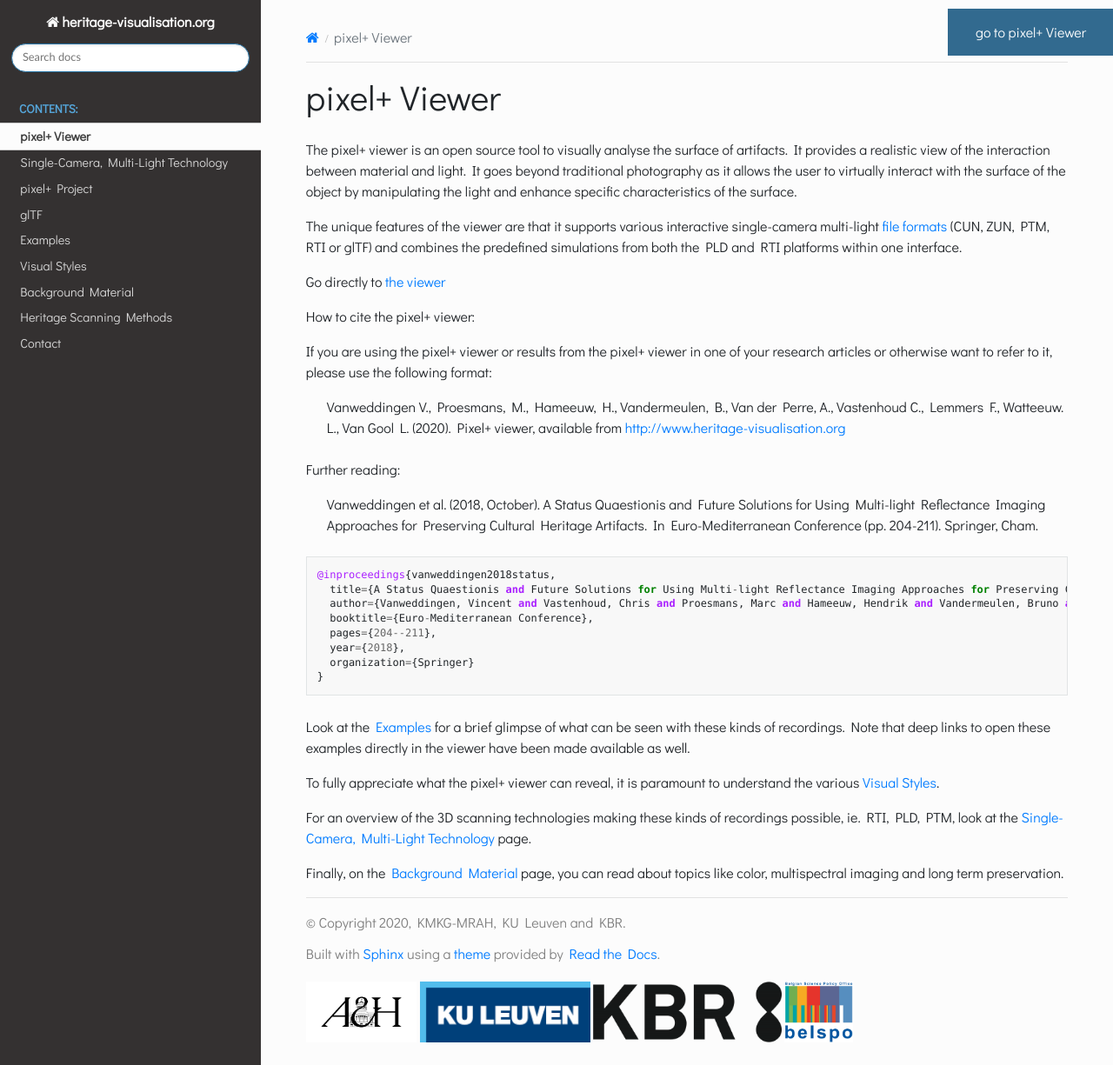
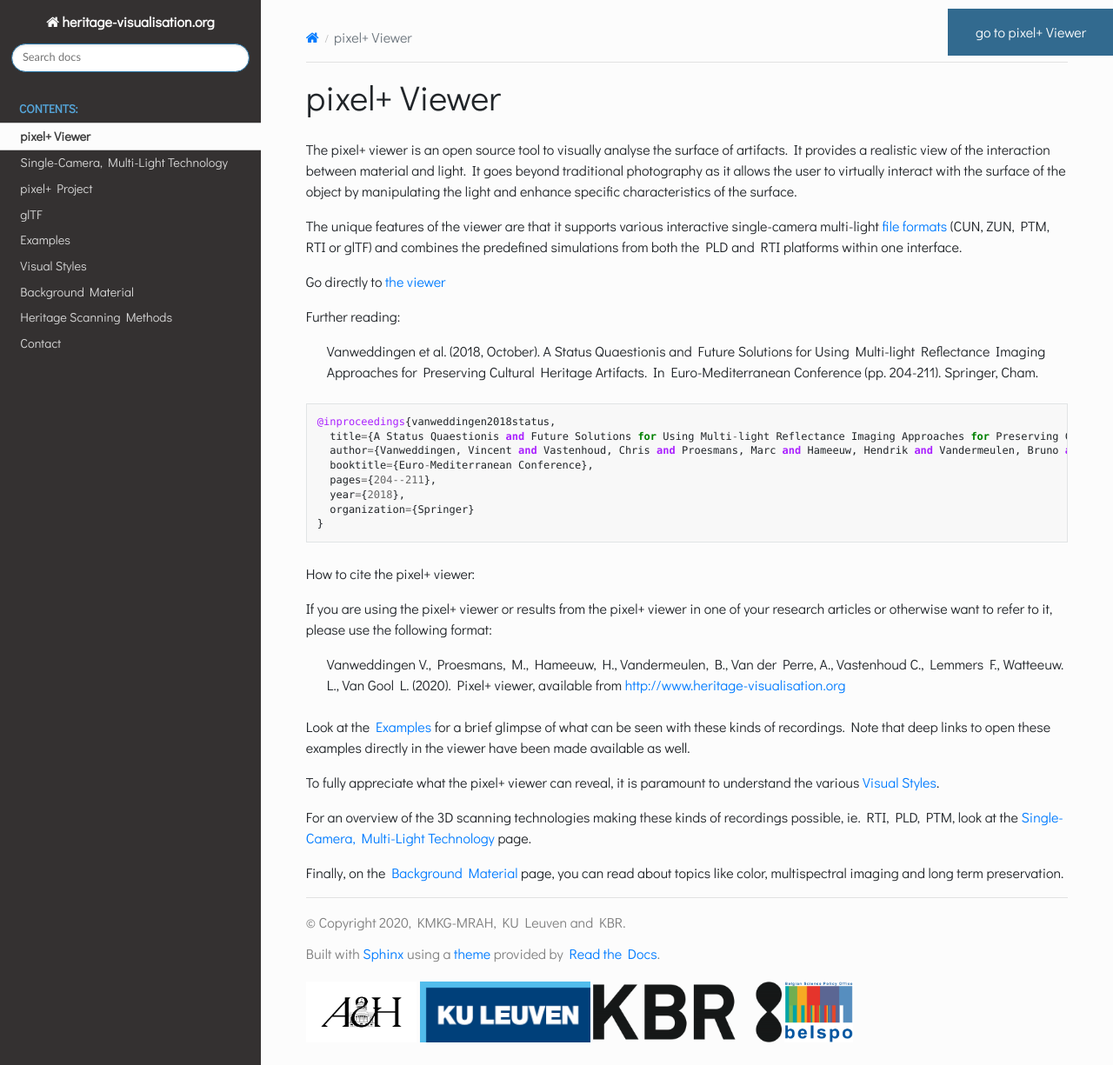
Before and after one commit to vvanwedd/heritagevisualisation, a Sphinx documentation site: the page built from source/pixelplusviewer.rst, in a window 1280 px wide and 1225 px high. Shown: the whole window at 87% size. Built offline with Sphinx 7.4.7 and the Read the Docs theme 2.0.0, drawn with Linux system fonts in a browser that asks for light colours; pages that are not in the unit, such as notebooks, are missing from menus; part of the change alters nothing that is shown.

```diff
--- a/source/pixelplusviewer.rst
+++ b/source/pixelplusviewer.rst
@@ -7,11 +7,6 @@ The unique features of the viewer are that it supports various interactive singl
 
 Go directly to `the viewer <http://www.heritage-visualisation.org/viewer/viewer.php>`_
 
-**How to cite the pixel+ viewer:**
-
-If you are using the pixel+ viewer or results from the pixel+ viewer in one of your research articles or otherwise want to refer to it, please use the following format:
-
-  Vanweddingen V., Proesmans, M., Hameeuw, H., Vandermeulen, B., Van der Perre, A., Vastenhoud C., Lemmers F., Watteeuw. L., Van Gool L.  (2020). Pixel+ viewer, available from http://www.heritage-visualisation.org
 
 **Further reading:**
 
@@ -28,6 +23,12 @@ If you are using the pixel+ viewer or results from the pixel+ viewer in one of y
     organization={Springer}
   }
 
+**How to cite the pixel+ viewer:**
+
+If you are using the pixel+ viewer or results from the pixel+ viewer in one of your research articles or otherwise want to refer to it, please use the following format:
+
+  Vanweddingen V., Proesmans, M., Hameeuw, H., Vandermeulen, B., Van der Perre, A., Vastenhoud C., Lemmers F., Watteeuw. L., Van Gool L.  (2020). Pixel+ viewer, available from http://www.heritage-visualisation.org
+
 
 Look at the :ref:`examples:Examples` for a brief glimpse of what can be seen with these kinds of recordings. Note that deep links to open these examples directly in the viewer have been made available as well.
 
```
